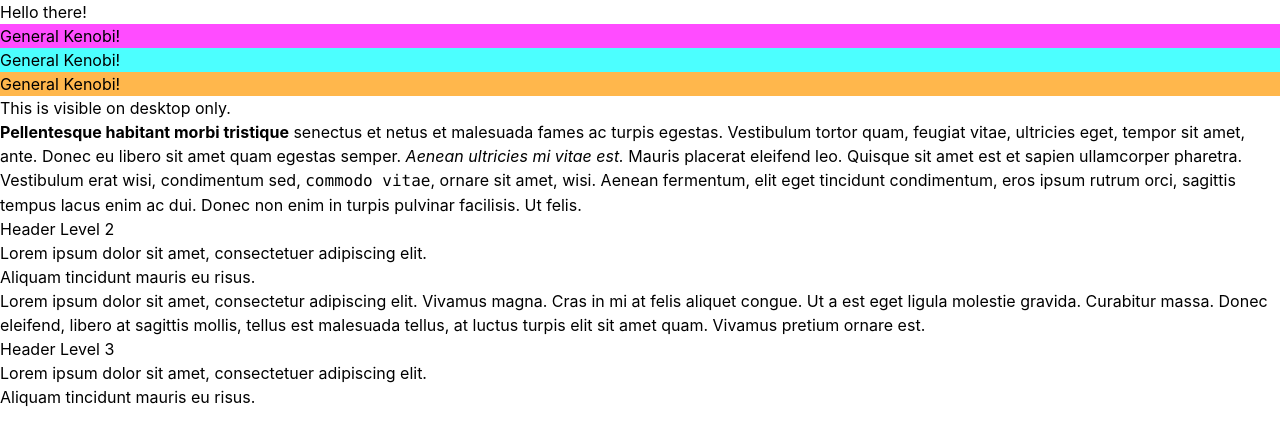
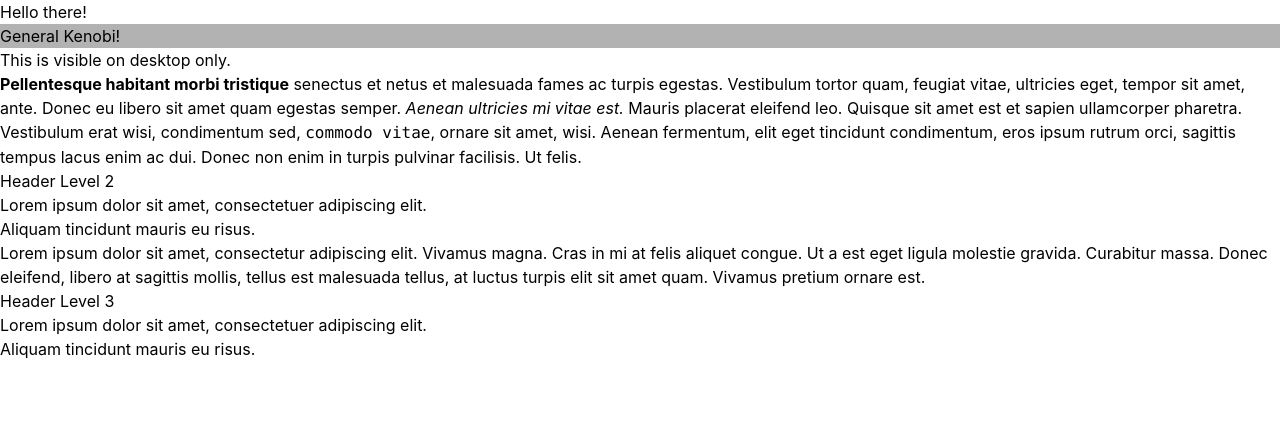
Before and after one commit to khinshankhan/www, a Next.js app: page / in a window 1280 px wide. Shown: the top 444 px of the page. Built offline with nearby package versions, Linux system fonts and the light colour scheme.

Commit message:
simplify down classes

```diff
--- a/app/globals.css
+++ b/app/globals.css
@@ -13,36 +13,34 @@
   --color-background: #000; /* this lets tailwind reference the variable */
 }
 
-:root,
-.light {
-  --color-background: #f0f; /* this sets the variable for light mode */
-}
-
-.dark {
-  --color-background: #0ff; /* this sets the variable for dark mode */
-}
-
-.orange {
-  --color-background: #f90; /* this sets the variable for orange mode */
-}
-
 /**
  * Tailwind v4 doesn't support directives like `screen` (yet?).
  *
  * CSS variables can't be used outside of property values, which a media query is
  * https://stackoverflow.com/questions/40722882/css-native-variables-not-working-in-media-queries.
  *
- * This means that we need to carefully write out the breakpoint, the 'boundary between mobile and desktop' should be
- * used below.
+ * This means that we need to carefully write out the breakpoint and keep it in sync with Tailwind.
  */
-@media not all and (min-width: 48rem) {
-  .hidden-for-mobile {
+@media (min-width: 48rem) {
+  /* invisible when not mobile, default visible = visible only on mobile */
+  .show-mobile {
     display: none !important;
   }
 }
 
-@media screen and (min-width: 48rem) {
-  .hidden-for-desktop {
+@media not all and (min-width: 48rem) {
+  /* invisible on mobile, default visible = visible when not mobile */
+  .hide-mobile {
     display: none !important;
   }
 }
+
+@media print {
+  /* Since printing shows the whole page, showing desktop makes sense... probably. We can wait for complaint. */
+  .show-mobile {
+    display: none !important;
+  }
+  .hide-mobile {
+    display: block !important;
+  }
+}
--- a/app/page.tsx
+++ b/app/page.tsx
@@ -3,17 +3,11 @@ import React from "react";
 export default async function Page() {
   return (
     <>
-      <p className="bg-background/70 sticky top-0 backdrop-blur-[3px]">
+      <p className="bg-background/30 sticky top-0 backdrop-blur-[3px]">
         General Kenobi!
       </p>
-      <p className="dark bg-background/70 sticky top-0 backdrop-blur-[3px]">
-        General Kenobi!
-      </p>
-      <p className="orange bg-background/70 sticky top-0 backdrop-blur-[3px]">
-        General Kenobi!
-      </p>
-      <p className="hidden-for-mobile">This is visible on desktop only.</p>
-      <p className="hidden-for-desktop">This is visible on mobile only.</p>
+      <p className="show-mobile">This is visible on mobile only.</p>
+      <p className="hide-mobile">This is visible on desktop only.</p>
 
       <p>
         <strong>Pellentesque habitant morbi tristique</strong> senectus et netus
```
